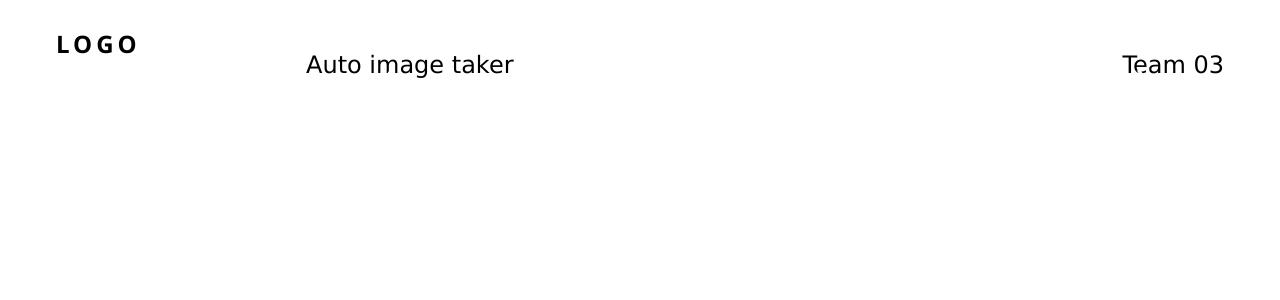
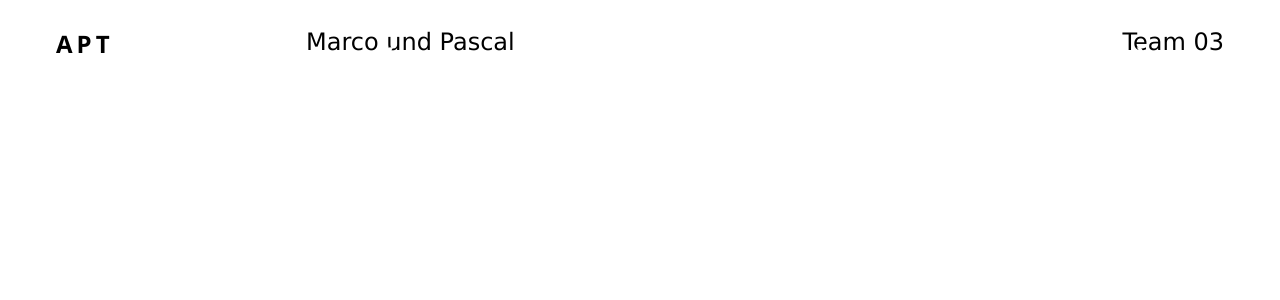
Before and after one commit to MarcoBetschart/AutoPictureTakerRaspberryPi, a Django app: template Timelapse/Timelapse/templates/images.html in a window 1280 px wide. Shown: the top 300 px of the page. Run offline with Django 4.2, Linux system fonts and the light colour scheme; the template is opened without the code that fills it, so the values that code supplies are empty.

Commit message:
Anpassungen

```diff
--- a/Timelapse/Timelapse/templates/base.html
+++ b/Timelapse/Timelapse/templates/base.html
@@ -6,7 +6,7 @@
     <meta name="viewport" content="width=device-width, initial-scale=1">
     <link rel="stylesheet" href="https://www.w3schools.com/w3css/4/w3.css">
     <link rel="stylesheet" href="https://cdnjs.cloudflare.com/ajax/libs/font-awesome/4.7.0/css/font-awesome.min.css">
-    {% block title %} {% endblock %}
+    <title>{% block title %} {% endblock %}</title>
 </head>
 
 <body class="w3-content" style="max-width:1200px">
@@ -19,7 +19,7 @@
     <nav class="w3-sidebar w3-bar-block w3-white w3-collapse w3-top" style="z-index:3;width:250px" id="mySidebar">
         <div class="w3-container w3-display-container w3-padding-16">
             <i onclick="w3_close()" class="fa fa-remove w3-hide-large w3-button w3-display-topright"></i>
-            <h3 class="w3-wide"><b>LOGO</b></h3>
+            <h3 class="w3-wide"><b>APT</b></h3>
         </div>
         <div class="w3-padding-64 w3-large w3-text-grey" style="font-weight:bold">
             {% for d in dates %}
@@ -46,7 +46,7 @@
 
         <!-- Top header -->
         <header class="w3-container w3-xlarge">
-            <p class="w3-left">Auto image taker</p>
+            <p class="w3-left">Marco und Pascal</p>
             <p class="w3-right">Team 03
             </p>
         </header>
--- a/Timelapse/Timelapse/templates/images.html
+++ b/Timelapse/Timelapse/templates/images.html
@@ -1,5 +1,5 @@
 {% extends 'base.html'%}
-{% block title %} test {% endblock %}
+{% block title %} AutoPictureTaker {% endblock %}
 
 
 {% block content %}
@@ -22,7 +22,12 @@
 </style>
 <div class="w3-content w3-display-container" style="max-width:800px">
     {% for img in timelapseImages %}
-    <img class="mySlides" src="{{img.image}}" style="width:100%">
+    <div class="w3-display-container mySlides">
+      <img src="{{img.image}}" style="width:100%">
+      <div class="w3-display-topleft w3-large w3-container w3-padding-16 w3-black">
+        {{img.time}}
+      </div>
+    </div>
     {% endfor %}
     <div class="w3-center w3-container w3-section w3-large w3-text-white w3-display-bottommiddle" style="width:100%">
         <div class="w3-left w3-hover-text-khaki" onclick="plusDivs(-1)">&#10094;</div>
@@ -49,17 +54,12 @@
 function showDivs(n) {
   var i;
   var x = document.getElementsByClassName("mySlides");
-        var dots = document.getElementsByClassName("demo");
-        if (n > x.length) { slideIndex = 1 }
-        if (n < 1) { slideIndex = x.length }
+  if (n > x.length) {slideIndex = 1}
+  if (n < 1) {slideIndex = x.length}
   for (i = 0; i < x.length; i++) {
      x[i].style.display = "none";
   }
-        for (i = 0; i < dots.length; i++) {
-            dots[i].className = dots[i].className.replace(" w3-white", "");
-        }
-        x[slideIndex - 1].style.display = "block";
-        dots[slideIndex - 1].className += " w3-white";
+  x[slideIndex-1].style.display = "block";
 }
 </script>
 {% endblock %}
```
Also changed, not shown: Timelapse/Timelapse/views.py (+0 -7 lines), autoPictureTaker.py (+15 -13 lines). Lines whose indentation alone changed are shown as unchanged.
